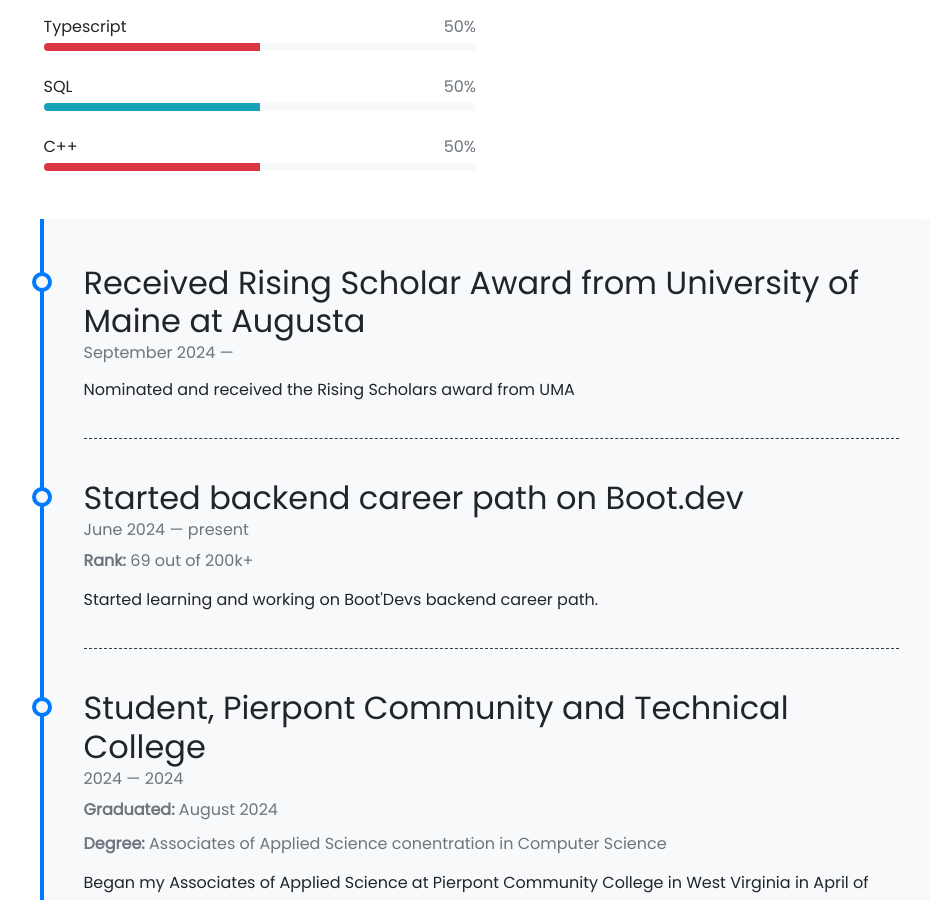
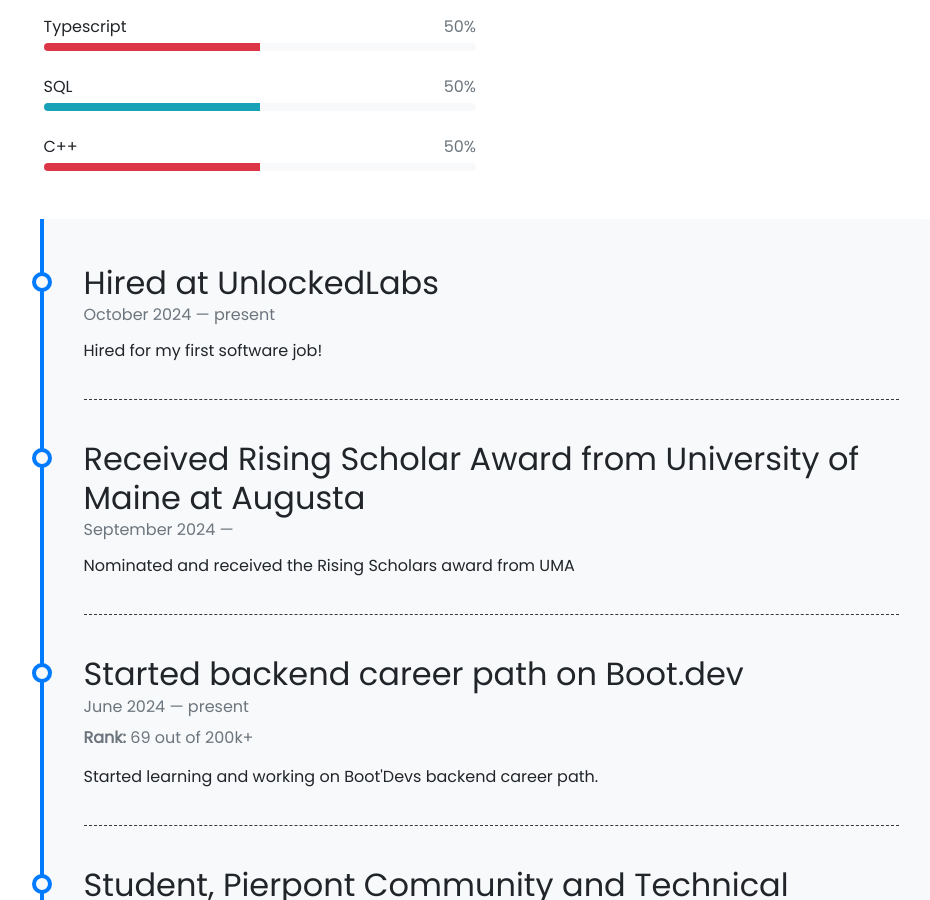
Before and after one commit to CK-7vn/CK-7vn.github.io, a Jekyll site: the page built from pages/about.md, in a window 1280 px wide and 900 px high, scrolled down 603 px. Shown: the whole window, without its empty margins (149-1079 px from the left). Built offline with Jekyll 4.4.1, drawn with Linux system fonts in a browser that asks for light colours; emoji names are drawn with the system emoji font.

Commit message:
feat: added employment to timeline

```diff
--- a/_data/timeline.yml
+++ b/_data/timeline.yml
@@ -1,3 +1,8 @@
+- title: Hired at UnlockedLabs
+  from: October 2024
+  to: present
+  description: Hired for my first software job!
+
 - title: Received Rising Scholar Award from University of Maine at Augusta
   from: September 2024
   description: Nominated and received the Rising Scholars award from UMA
```
Also changed, not shown: _posts/2024-10-5-Neovim-and-only-Neovim.md (+1 -1 lines).
